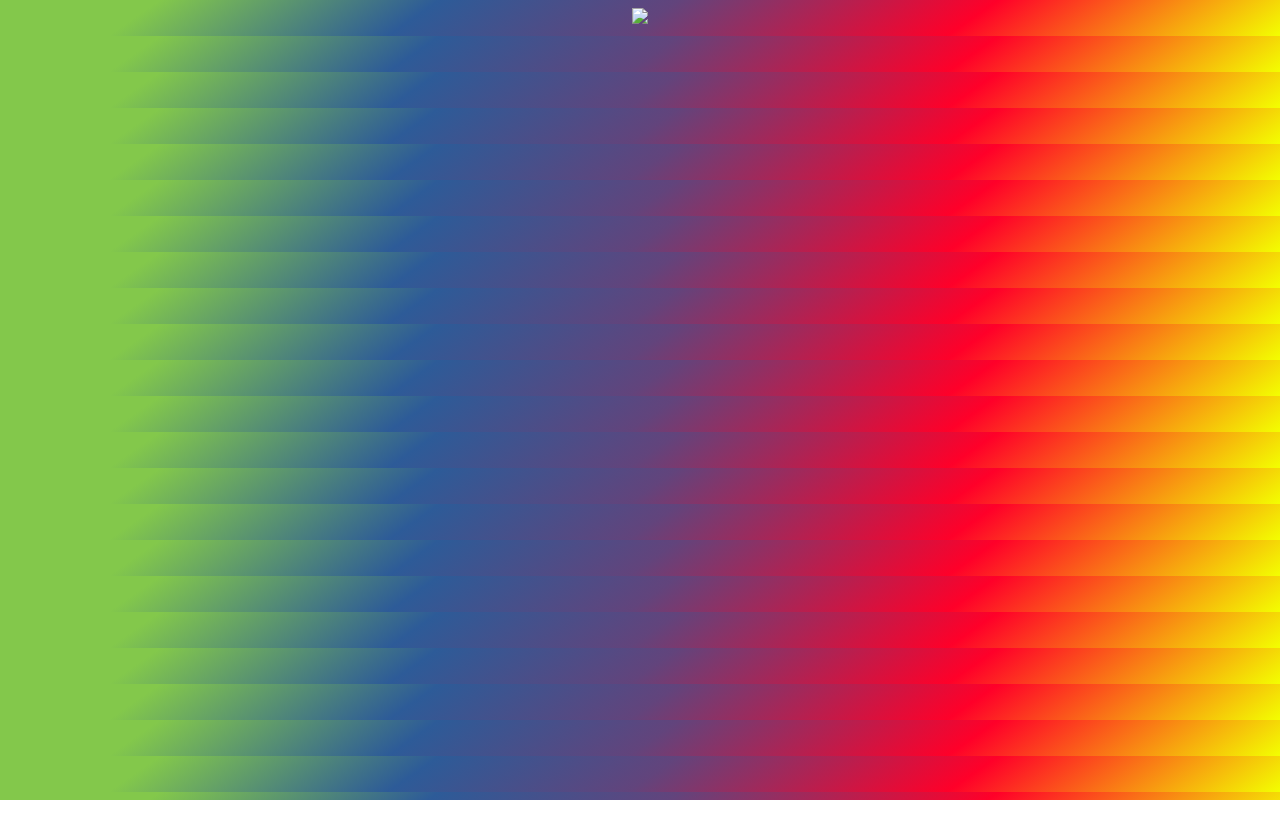
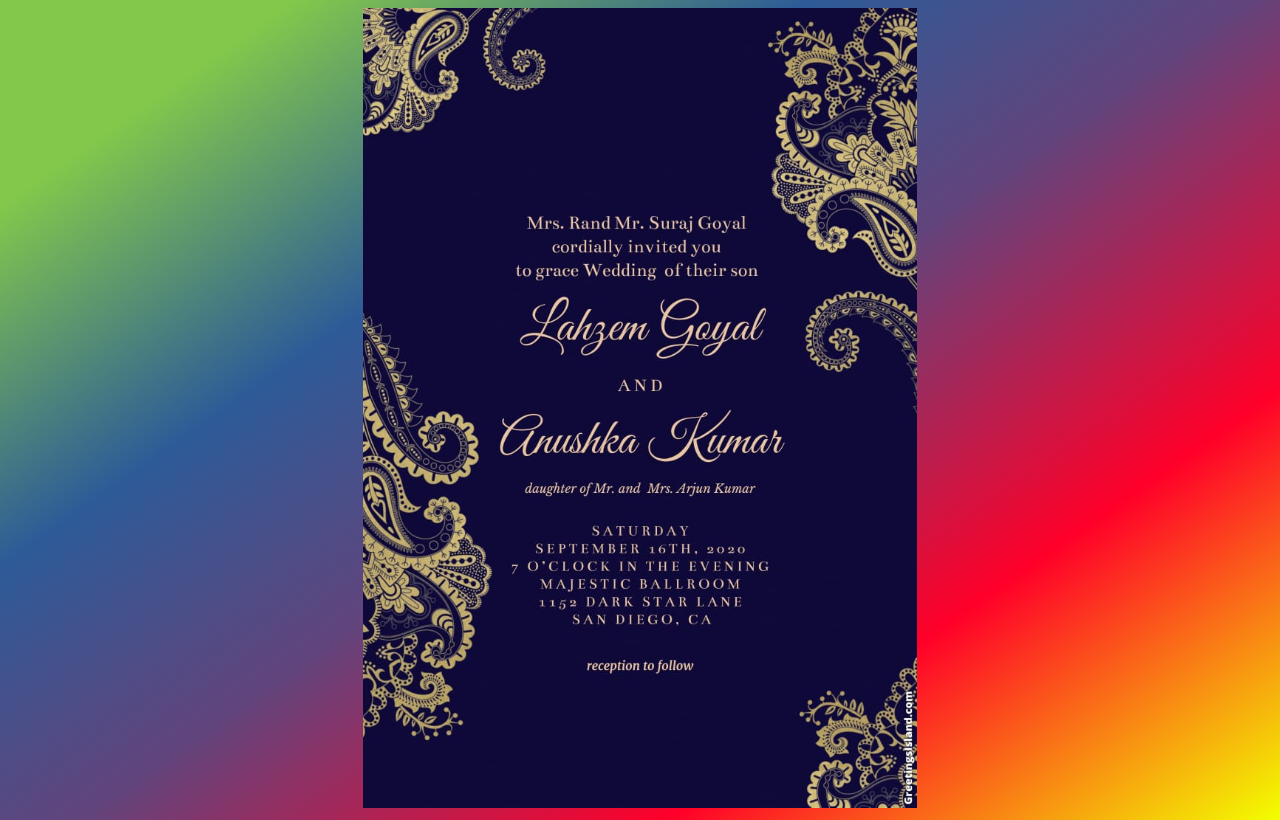
Before and after one commit to narak-1996/krishna, a plain HTML site: page index.html in a window 1280 px wide. Drawn offline with Linux system fonts and the light colour scheme.

Commit message:
Update index.html

```diff
--- a/index.html
+++ b/index.html
@@ -16,7 +16,7 @@ background: linear-gradient(145deg, rgba(131,200,75,1) 12%, rgba(45,91,152,1) 33
 </head>
 <body>
 	<div class="invitation">
-		<img src="img/invitation.jpeg" style="height: 100vh;">
+		<img src="invitation.jpeg" style="height: 100vh;">
 	</div>
 </body>
 </html>
```
